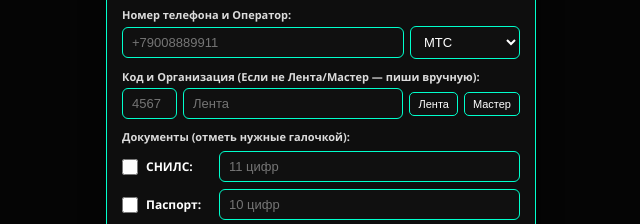
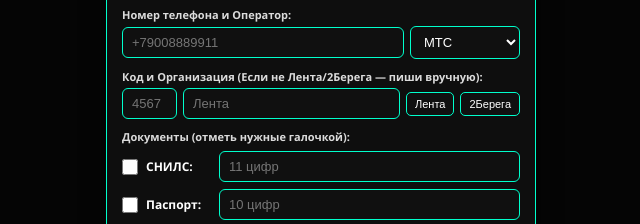
Before and after one commit to offnikzabivaka/report-bot, a plain HTML site: page index.html in a window 1280 px wide. Shown: the part 389-613 px from the top of the page, 319-959 px from the left. Drawn offline with Linux system fonts and the light colour scheme.

Commit message:
Update index.html

```diff
--- a/index.html
+++ b/index.html
@@ -225,12 +225,12 @@
 
         <!-- КОД И ОРГ -->
         <div class="row">
-            <label>Код и Организация (Если не Лента/Мастер — пиши вручную):</label>
+            <label>Код и Организация (Если не Лента/2Берега — пиши вручную):</label>
             <div class="row-inline">
                 <input type="text" id="client_code" placeholder="4567" style="width: 55px;" oninput="validateForm();">
                 <input type="text" id="code_org" placeholder="Лента" style="flex:1; min-width: 110px;" oninput="validateForm();">
                 <button class="fast-btn" onclick="setOrg('Лента')">Лента</button>
-                <button class="fast-btn" onclick="setOrg('Мастер')">Мастер</button>
+                <button class="fast-btn" onclick="setOrg('2Берега')">2Берега</button>
             </div>
         </div>
 
```
